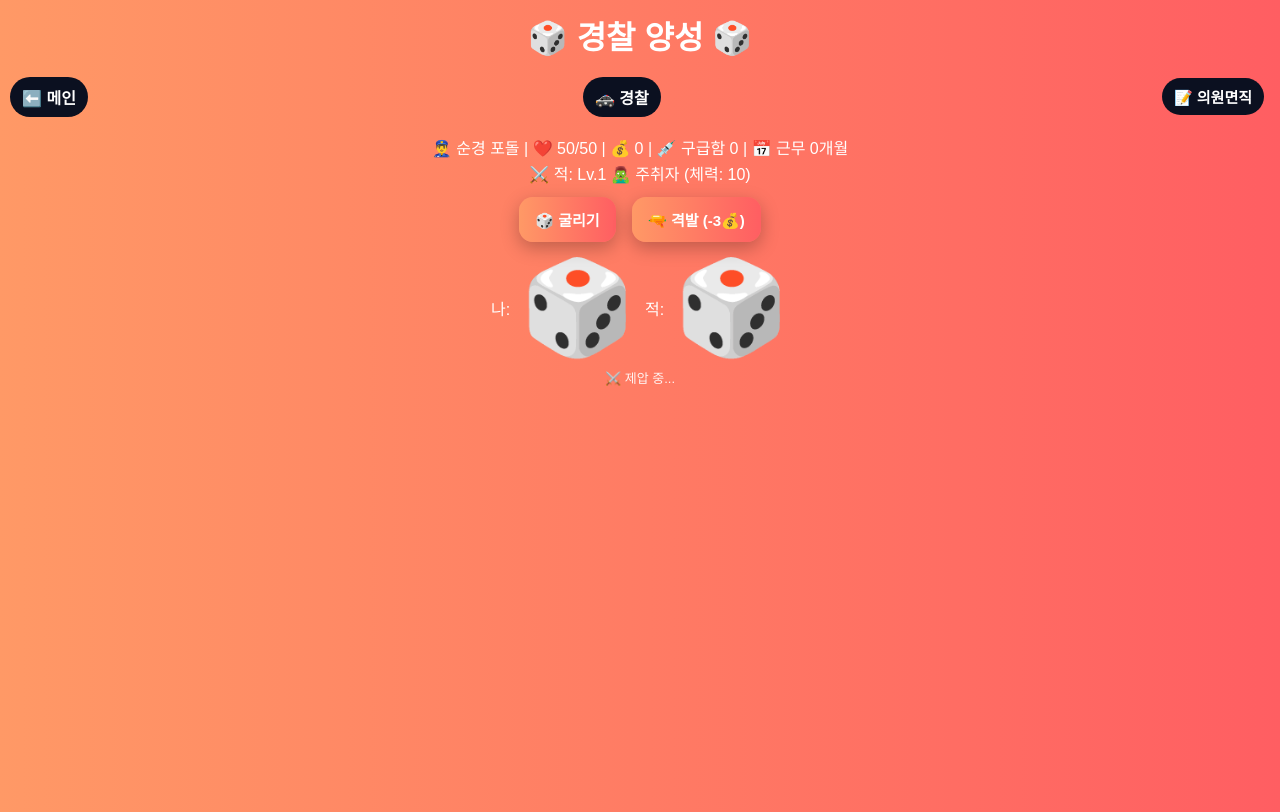
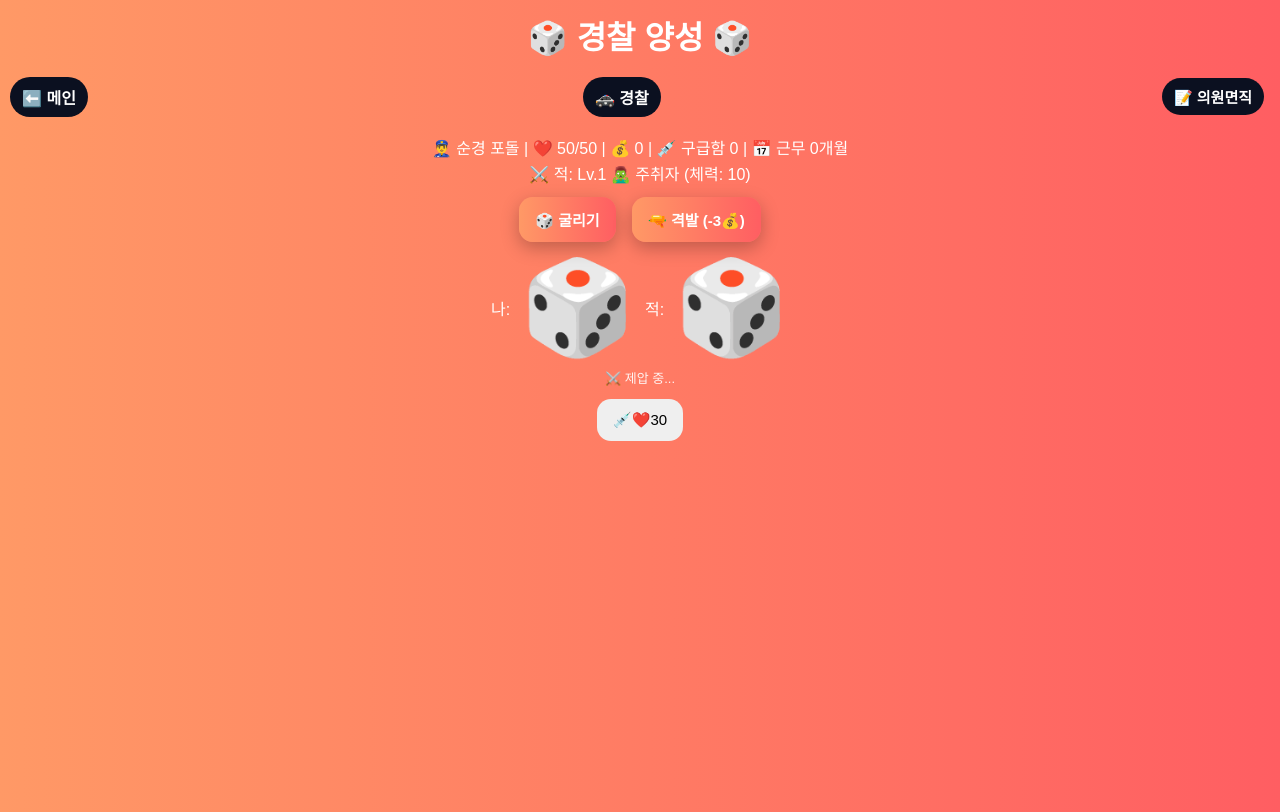
Before and after one commit to finalpjh-del/Test2, a plain HTML site: page police_training_game.html in a window 1280 px wide. Both pictures are taken after a click on the button "시작". Drawn offline with Linux system fonts and the light colour scheme.

Commit message:
Add files via upload

```diff
--- a/police_training_game.html
+++ b/police_training_game.html
@@ -8,7 +8,7 @@
   :root{--bg1:#ff9966;--bg2:#ff5e62;--ink:#10131a;--paper:#fff;--dark:#111}
   *{box-sizing:border-box}
   html,body{height:100%}
-  body{margin:0;background:linear-gradient(90deg,var(--bg1),var(--bg2));color:#fff;-webkit-user-select:none;user-select:none;-webkit-touch-callout:none;touch-action:manipulation;
+  body{margin:0;background:linear-gradient(90deg,var(--bg1),var(--bg2));color:#fff;
        font-family:Arial,system-ui,sans-serif;text-align:center}
   h1{margin:12px 0 6px}
   button{border:0;padding:12px 16px;margin:6px;border-radius:14px;font-size:15px;cursor:pointer;
@@ -123,7 +123,7 @@
       </div>
     </div>
 
-    <div style="margin-top:6px; display:none">
+    <div style="margin-top:6px">
       <button id="btnUseBag">💉❤️30</button>
     </div>
   </div>
```
Also changed, not shown: index.html (+3 -2 lines).
